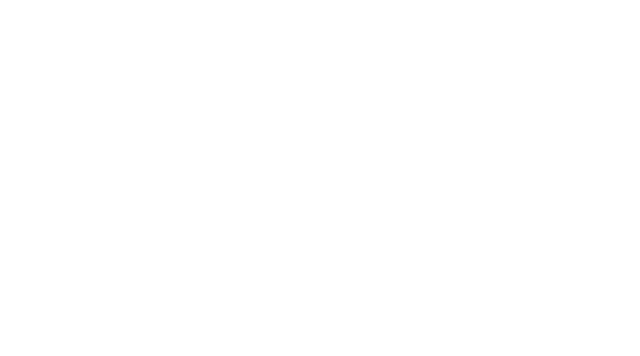
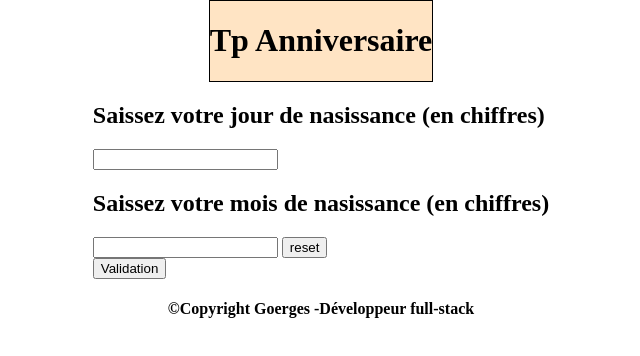
Before and after one commit to Ataf90/unniversaire-tp, a website: page index.html in a window 1280 px wide. Shown: the whole page, without its empty margins (319-959 px from the left). Drawn offline with Linux system fonts and the light colour scheme.

Commit message:
reset code de js

```diff
--- a/assests/script/script.js
+++ b/assests/script/script.js
@@ -0,0 +1,17 @@
+console.log("mon script bien chargé ");
+
+let data= new Date();
+    console.log(data);
+let day = data.getDate()
+console.log(day);
+let month = data.getMonth()+1;
+console.log(month);
+let year = data.getFullYear();
+console.log(year);
+// Ajouter l'évenement  de click
+document.querySelector("#validation").addEventListener("click",()=>{
+
+    let data =  new Date();
+    console.log(data);
+
+})
--- a/assests/style/style.css
+++ b/assests/style/style.css
@@ -0,0 +1,13 @@
+*{
+  box-sizing: border-box;
+}
+body{
+    margin: 0 auto;
+    display: flex;
+    flex-direction: column;
+    align-items: center;
+}
+header{
+    background-color: bisque;
+    border: 1px solid;
+}
--- a/index.html
+++ b/index.html
@@ -4,9 +4,28 @@
     <meta charset="UTF-8">
     <meta name="viewport" content="width=device-width, initial-scale=1.0">
     <link rel="stylesheet" href="./assests/style/style.css">
-    <title>Universaire-TP</title>
+    <script type="module" src="./assests/script/script.js" defer></script>
+    <title>Aniversaire-TP</title>
 </head>
 <body>
+    <header>
+        <h1>Tp Anniversaire</h1>
+    </header>
 
+    <main>
+        <div class="container-jour-naissance">
+            <h2>Saissez votre jour de nasissance (en chiffres)</h2>
+            <input type="text" name="" id="day_input">
+        </div>
+        <div class="container-mois-naissance">
+            <h2>Saissez votre mois de nasissance (en chiffres)</h2>
+            <input type="text" name="" id="month_input">
+            <input type="button" value="reset" id="reset">
+        </div>
+        <input type="button" value="Validation" id="validation">
+    </main>
+    <footer>
+        <h4>©Copyright Goerges -Développeur full-stack</h4>
+    </footer>
 </body>
 </html>
```
Also changed, not shown: package.json (added, +19 -0 lines), 1 other file.
